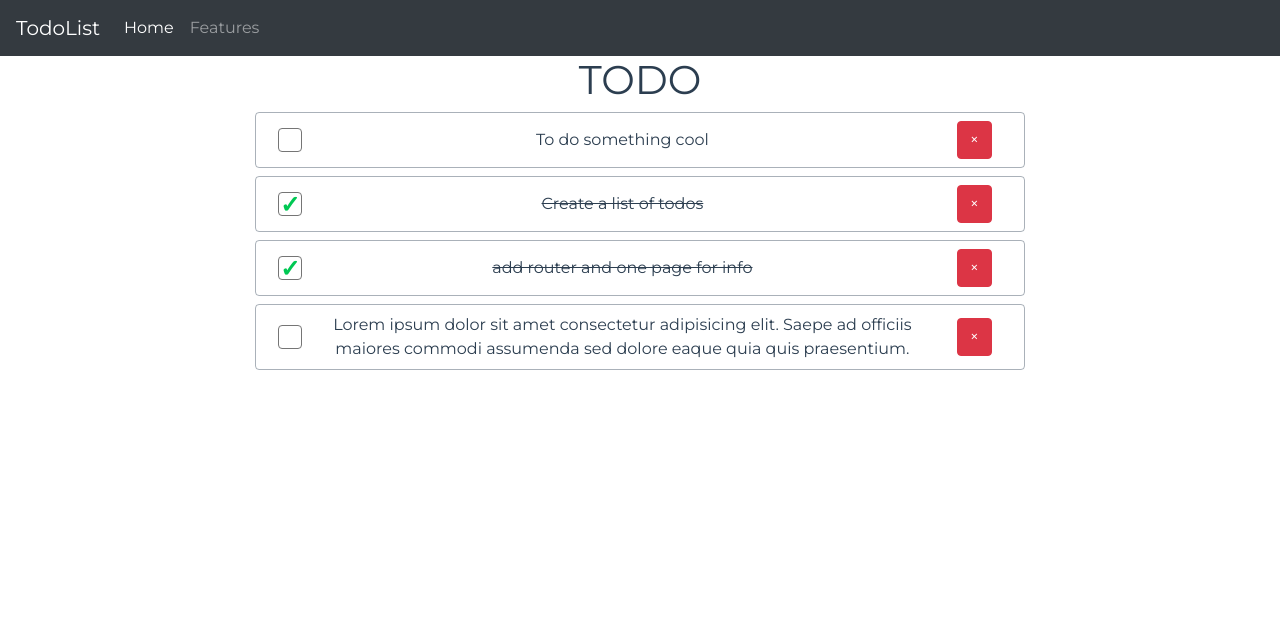
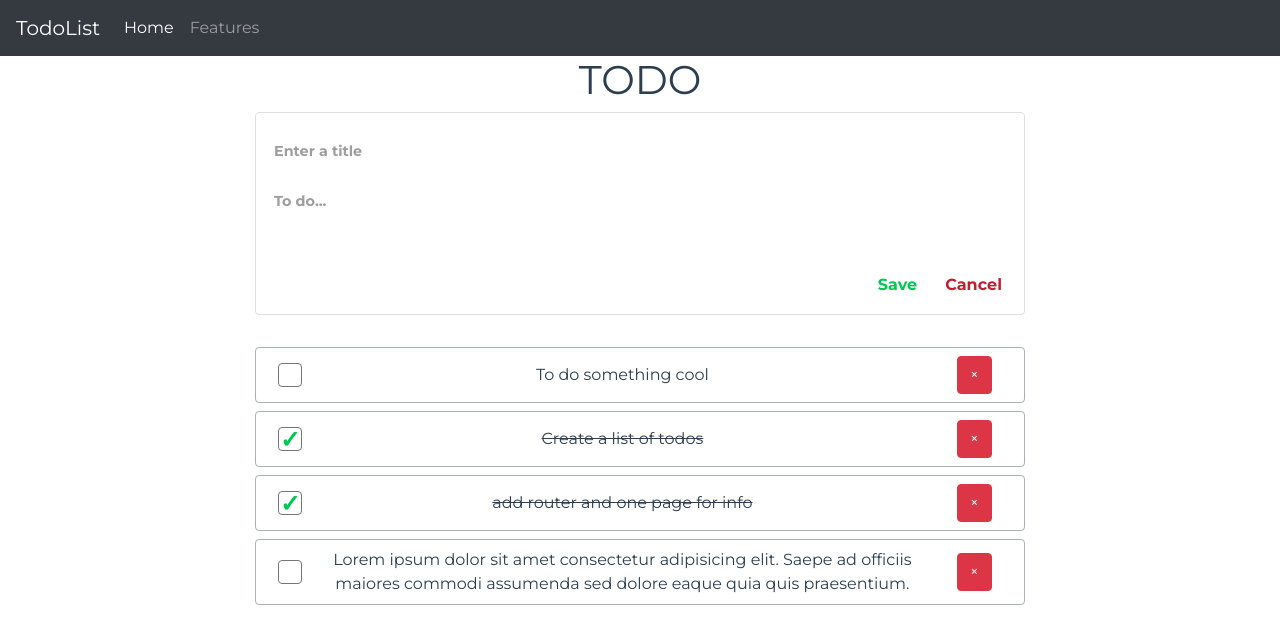
Before and after one commit to mefistodevelop/vue-todo, a Vue app: page / in a window 1280 px wide. Shown: the top 644 px of the page. Built offline with nearby package versions, Linux system fonts and the light colour scheme.

Commit message:
add ability to add new todo
create CreateTodo component
create a method to add new todo

```diff
--- a/src/App.vue
+++ b/src/App.vue
@@ -3,6 +3,9 @@
     <Header />
     <main class="container">
       <h1>TODO</h1>
+      <div class="new-todo">
+        <CreateTodo @create-todo="createTodo" />
+      </div>
       <ul class="todo-list">
         <li class="todo-item" :key="todo.id" v-for="todo in todos">
           <TodoCard
@@ -17,12 +20,13 @@
 </template>
 
 <script>
+import CreateTodo from './components/CreateTodo.vue';
 import Header from './components/Header';
 import TodoCard from './components/TodoCard';
 
 export default {
   name: 'App',
-  components: { Header, TodoCard },
+  components: { Header, TodoCard, CreateTodo },
   data() {
     return {
       todos: [
@@ -40,6 +44,16 @@ export default {
   methods: {
     removeTodo(id) {
       this.todos = this.todos.filter(todo => todo.id !== id);
+    },
+
+    createTodo({ text, title }) {
+      const newTodo = {
+        title,
+        text,
+        id: this.todos[this.todos.length - 1].id + 1,
+      };
+
+      this.todos.push(newTodo);
     },
   },
 };
@@ -61,6 +75,10 @@ export default {
   width: 100%;
 }
 
+.new-todo {
+  margin-bottom: 2rem;
+}
+
 .todo-list {
   margin: 0;
   padding: 0;
--- /dev/null
+++ b/src/components/CreateTodo.vue
@@ -0,0 +1,114 @@
+<template>
+  <div class="create-todo">
+    <form class="form" name="create-todo" @submit="handleSubmit">
+      <input
+        type="text"
+        class="form-field todo-title"
+        name="todo-title"
+        placeholder="Enter a title"
+        aria-label="Enter a title"
+        v-model="title"
+      />
+      <textarea
+        name="todo-text"
+        cols="30"
+        rows="3"
+        placeholder="To do..."
+        v-model="text"
+        class="form-field todo-text"
+      />
+
+      <footer class="form-footer">
+        <button type="submit" class="button submit-button">Save</button>
+        <button type="reset" class="button cancel-button">Cancel</button>
+      </footer>
+    </form>
+  </div>
+</template>
+
+<script>
+export default {
+  name: 'CreateTodo',
+  data() {
+    return {
+      title: '',
+      text: '',
+    };
+  },
+  methods: {
+    handleSubmit(e) {
+      e.preventDefault();
+      const trimmedText = this.text.trim();
+      const trimmedTitle = this.title.trim();
+
+      if (trimmedText || trimmedTitle) {
+        console.log(`title: ${trimmedTitle}; text: ${trimmedText}`);
+        this.$emit('create-todo', { title: trimmedTitle, text: trimmedText });
+        this.title = '';
+        this.text = '';
+      }
+      return;
+    },
+  },
+};
+</script>
+
+<style scoped>
+.create-todo {
+  padding: 1rem;
+  background-color: #fff;
+  border: 1px solid #e0e0e0;
+  border-radius: 4px;
+}
+
+.form {
+  width: 100%;
+  text-align: left;
+}
+
+.form-field {
+  margin: 0;
+  margin-bottom: 1rem;
+  width: 100%;
+  min-height: 44px;
+  color: #424242;
+  border: none;
+  outline: none;
+}
+
+.form-field::placeholder {
+  color: #9e9e9e;
+  font-weight: 700;
+  font-size: 0.9rem;
+}
+
+.todo-title {
+  font-weight: 700;
+}
+
+.todo-text {
+  margin-bottom: 0;
+  min-height: 44px;
+  overflow: hidden;
+  resize: none;
+}
+
+.form-footer {
+  text-align: right;
+}
+
+.button {
+  border: none;
+  background-color: #fff;
+  font-weight: 700;
+}
+
+.submit-button {
+  color: #00c853;
+  margin-right: 1rem;
+}
+
+.cancel-button {
+  color: #bd2130;
+}
+</style>
```
